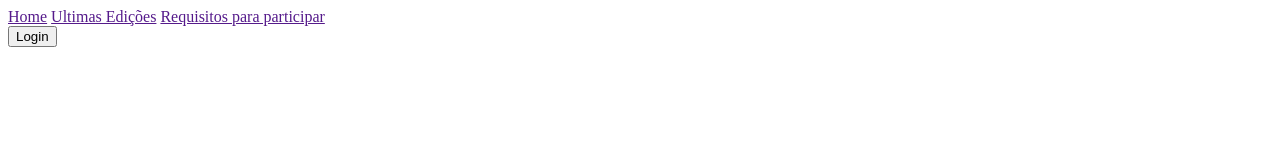
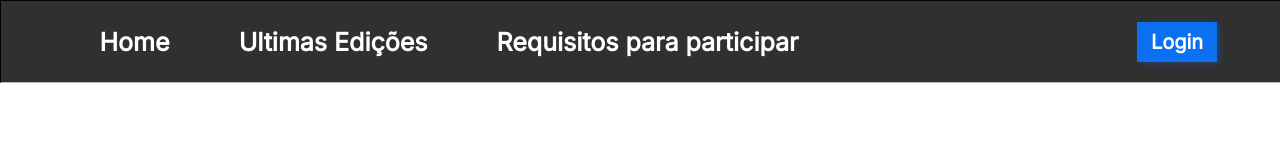
Before and after one commit to CyberAri/Repositorio-teste, a plain HTML site: page index.html in a window 1280 px wide. Drawn offline with Linux system fonts and the light colour scheme.

Commit message:
Atualização css
Pasta css atualizada com ao index menu completo.

```diff
--- a/index.html
+++ b/index.html
@@ -5,7 +5,7 @@
     <meta http-equiv="X-UA-Compatible" content="IE=edge">
     <meta name="viewport" content="width=device-width, initial-scale=1.0">
     <title>Bootcamp DNC</title>
-    <link rel="stylesheet" href="estilo.css">
+    <link rel="stylesheet" href="stilo.css">
 </head>
 <body>
     <nav id="principal">
--- /dev/null
+++ b/stilo.css
@@ -0,0 +1,61 @@
+
+@import url('https://fonts.googleapis.com/css2?family=Inter:wght@100;400&display=swap');
+body{
+      margin: 0px; /* margem externa */
+      padding: 0px; /* margem inerna*/
+  }
+
+/*menu de navegaçaõ princiapl*/
+ #principal {
+      width: 100%;
+      height: 100%;
+      border: 1px solid black;
+      background-color: #303030;
+
+      display:flex;
+      justify-content: space-between;
+      align-items: center;
+      border-bottom: 1px solid #bababa;
+
+  }
+#menu {
+    display:flex;
+    width:60%;
+    justify-content: space-around;
+    align-items: center;
+    margin: 2%;
+    margin-left: 5%;
+
+}
+
+#principal div a {
+    font-family: 'Inter';
+    font-size: 25px;
+    font-weight: 600;
+    color: white;
+    text-decoration: none;
+}
+
+    #principal div a:hover{
+    color:#cccccc;
+}
+
+#principal button{
+    margin-right: 5%;
+    background-color: #0c70f2;
+    border: 0px;
+
+    height: 40px;
+    width: 80px;
+
+    font-family: 'Inter';
+    font-size: 20px;
+    font-weight: 600;
+    color: white;
+
+    box-shadow: 3px 2px 4px rgba(12,112,242,0.25);
+    cursor: pointer;
+
+
+
+}
```
